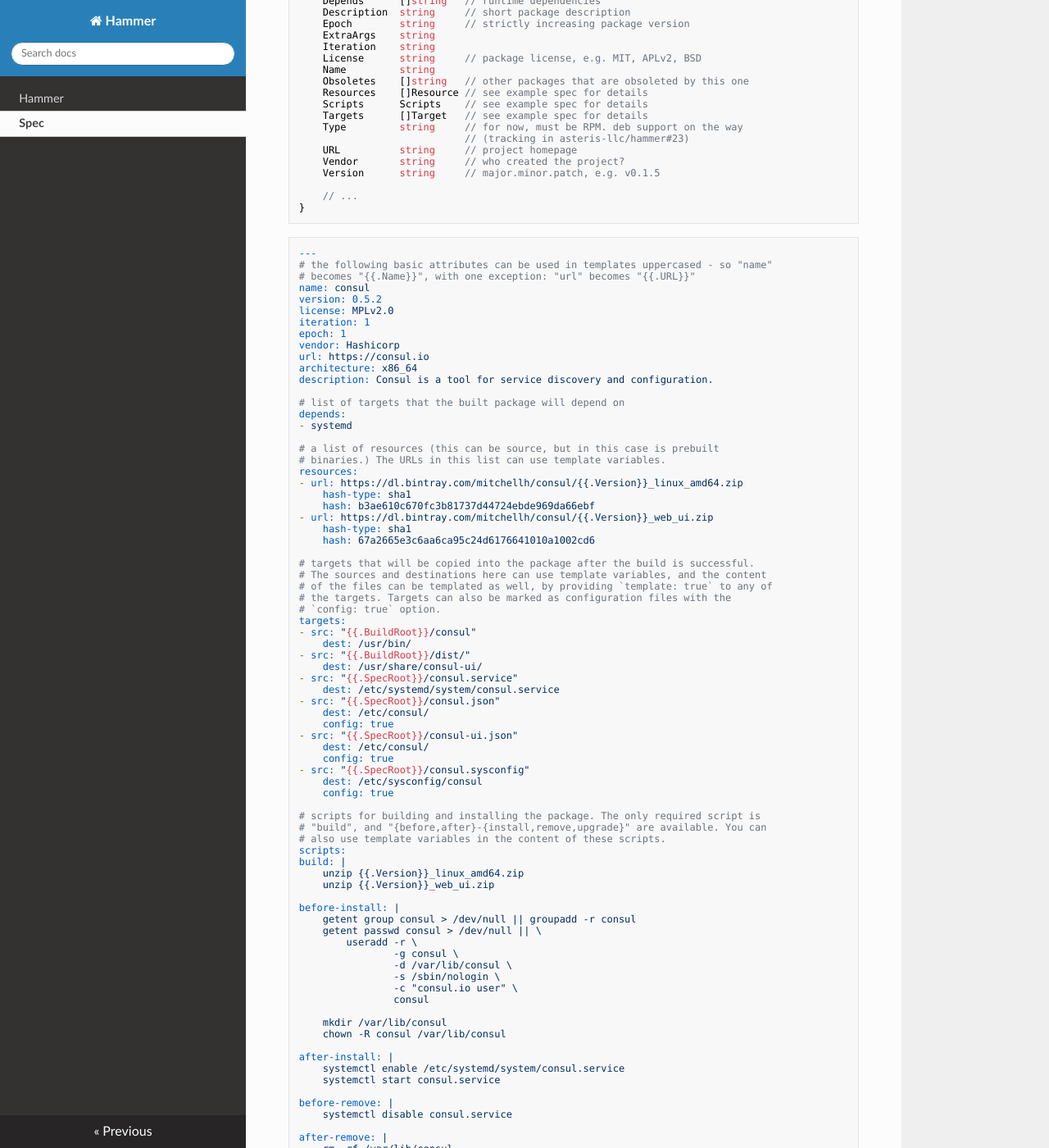
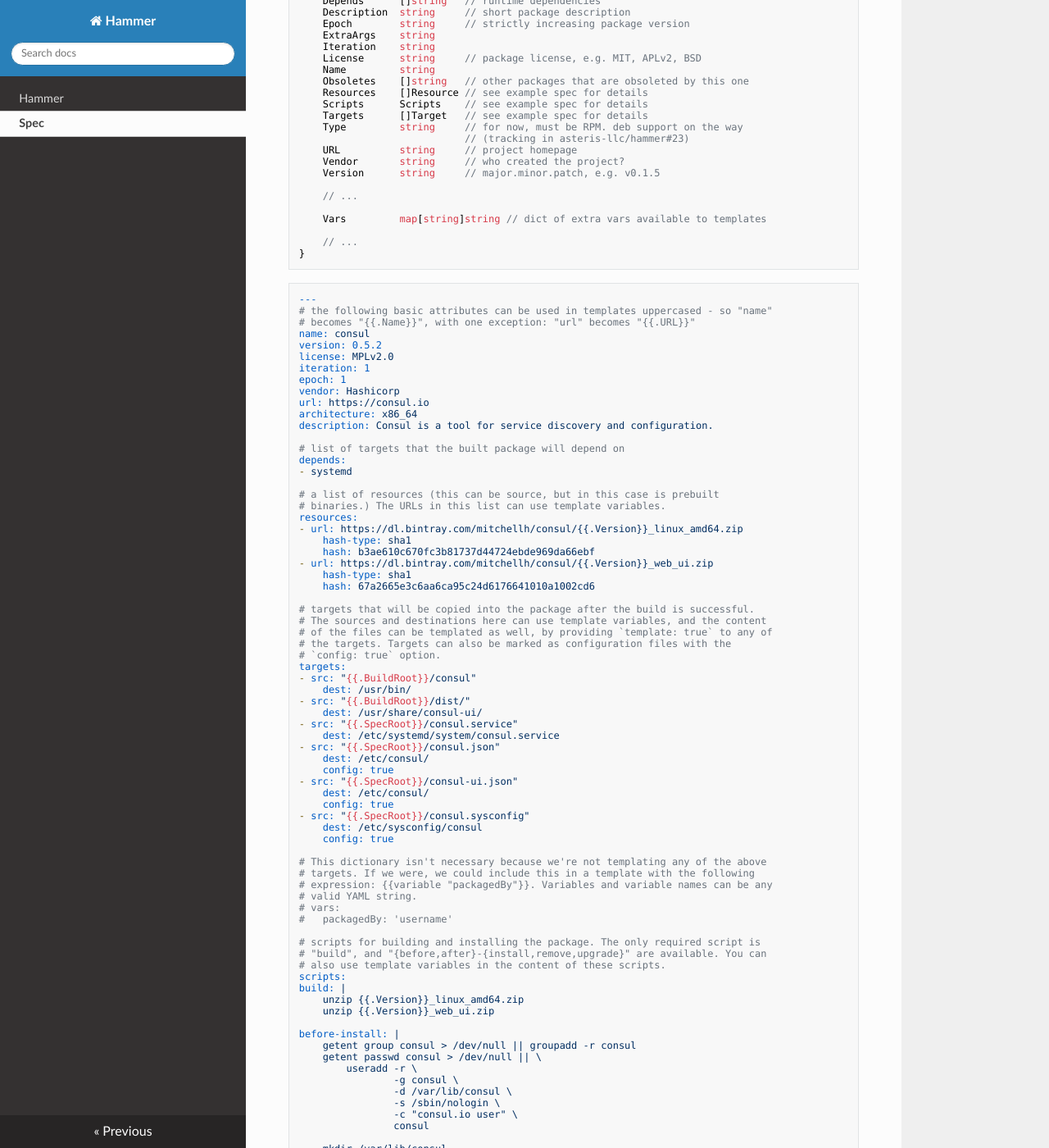
Before and after one commit to asteris-llc/hammer, an MkDocs documentation site: the page built from docs/spec.md, in a window 1280 px wide and 1400 px high, scrolled down 318 px. Shown: the whole window at 82% size. Built offline with MkDocs 1.6.1, drawn with Linux system fonts in a browser that asks for light colours; nearby versions of some CDN libraries; old or Windows-style settings are respelled for this version of MkDocs.

Commit message:
Document extra variables in template

```diff
--- a/docs/spec.md
+++ b/docs/spec.md
@@ -27,6 +27,10 @@ type Package struct {
     URL          string     // project homepage
     Vendor       string     // who created the project?
     Version      string     // major.minor.patch, e.g. v0.1.5
+
+    // ...
+
+	Vars         map[string]string // dict of extra vars available to templates
 
     // ...
 }
@@ -82,6 +86,13 @@ targets:
     dest: /etc/sysconfig/consul
     config: true
 
+# This dictionary isn't necessary because we're not templating any of the above
+# targets. If we were, we could include this in a template with the following
+# expression: {{variable "packagedBy"}}. Variables and variable names can be any
+# valid YAML string.
+# vars:
+#   packagedBy: 'username'
+
 # scripts for building and installing the package. The only required script is
 # "build", and "{before,after}-{install,remove,upgrade}" are available. You can
 # also use template variables in the content of these scripts.
```
